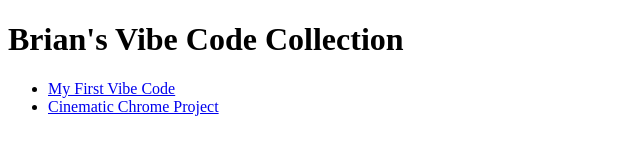
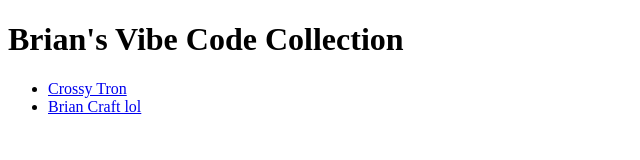
Before and after one commit to the-elcapitanneo/vc-toshare, a plain HTML site: page index.html in a window 1280 px wide. Shown: the whole page, without its empty margins (0-640 px from the left). Drawn offline with Linux system fonts and the light colour scheme.

Commit message:
Update index.html

```diff
--- a/index.html
+++ b/index.html
@@ -6,8 +6,8 @@
 <body>
     <h1>Brian's Vibe Code Collection</h1>
     <ul>
-        <li><a href="project-1/index.html">My First Vibe Code</a></li>
-        <li><a href="project-2/index.html">Cinematic Chrome Project</a></li>
+        <li><a href="project-1/index.html">Crossy Tron</a></li>
+        <li><a href="project-2/index.html">Brian Craft lol</a></li>
     </ul>
 </body>
 </html>
```
